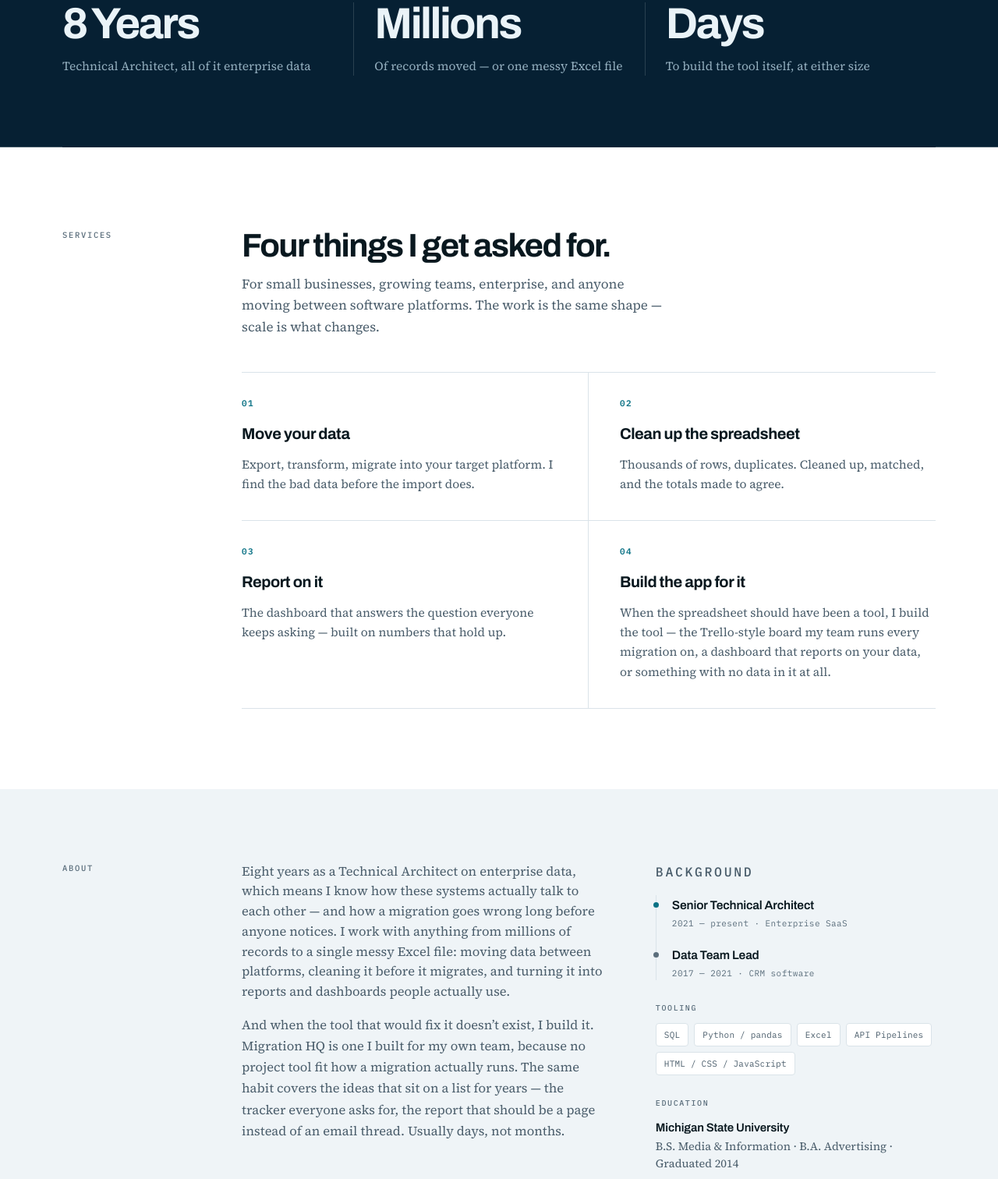
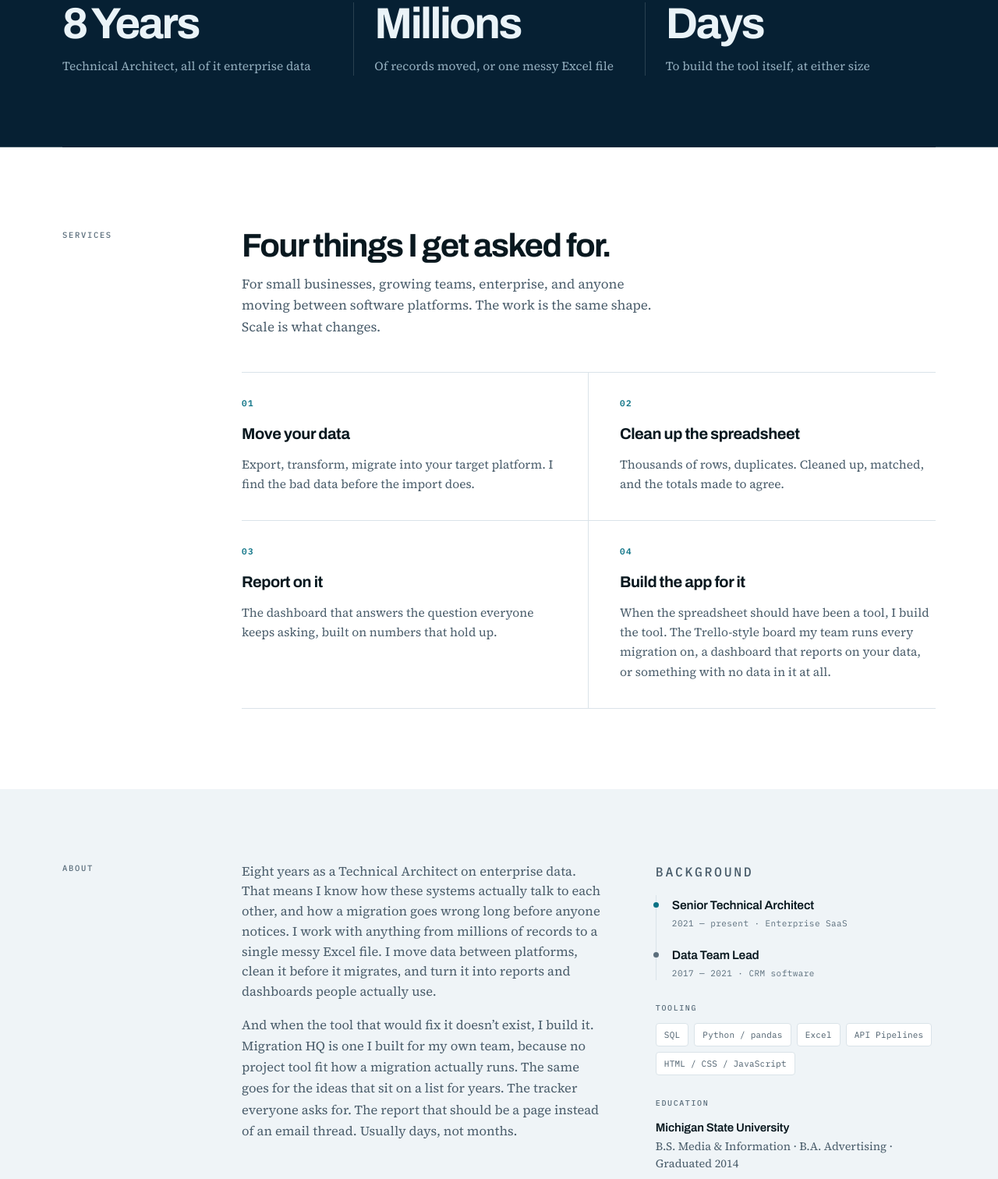
Before and after one commit to cannshan/shanecann-com, a plain HTML site: page index.html in a window 1280 px wide. Shown: the part 728-2240 px from the top of the page at 78% size. Drawn offline with Linux system fonts and the light colour scheme.

Commit message:
Drop the em-dashes and colons from the prose
They are not how Shane writes, so the sentences break instead. Applied
across the page, not only the About paragraph that prompted it:

- About, both paragraphs
- the audience line under Services
- "I know how migrations fail" under Why me
- the Millions caption in the band
- "Report on it" and "Build the app for it" service cards
- the Migration HQ edit-screen caption

The two em-dashes left are date ranges in the Background timeline, where
the dash is doing typographic work rather than carrying a voice.

Fold and overflow unchanged: zero overflow at all four widths, SE +14,
iPhone 14 +16, Pixel +16, Plus +16, Pro Max +28.

Co-Authored-By: Claude Opus 5 <noreply@anthropic.com>

```diff
--- a/index.html
+++ b/index.html
@@ -660,7 +660,7 @@ footer a:hover{color:var(--red);}
     </div>
     <div class="proof-item">
       <b>Millions</b>
-      <span>Of records moved &mdash; or one messy Excel file</span>
+      <span>Of records moved, or one messy Excel file</span>
     </div>
     <div class="proof-item">
       <b>Days</b>
@@ -673,7 +673,7 @@ footer a:hover{color:var(--red);}
     <div class="sec-body">
     <div class="sec-head">
       <h2>Four things I get asked for.</h2>
-      <p>For small businesses, growing teams, enterprise, and anyone moving between software platforms. The work is the same shape &mdash; scale is what changes.</p>
+      <p>For small businesses, growing teams, enterprise, and anyone moving between software platforms. The work is the same shape. Scale is what changes.</p>
     </div>
     <div class="services">
       <div class="svc">
@@ -689,12 +689,12 @@ footer a:hover{color:var(--red);}
       <div class="svc">
         <span class="num">03</span>
         <h3>Report on it</h3>
-        <p>The dashboard that answers the question everyone keeps asking &mdash; built on numbers that hold up.</p>
+        <p>The dashboard that answers the question everyone keeps asking, built on numbers that hold up.</p>
       </div>
       <div class="svc">
         <span class="num">04</span>
         <h3>Build the app for it</h3>
-        <p>When the spreadsheet should have been a tool, I build the tool &mdash; the Trello-style board my team runs every migration on, a dashboard that reports on your data, or something with no data in it at all.</p>
+        <p>When the spreadsheet should have been a tool, I build the tool. The Trello-style board my team runs every migration on, a dashboard that reports on your data, or something with no data in it at all.</p>
       </div>
     </div>
     </div>
@@ -705,8 +705,8 @@ footer a:hover{color:var(--red);}
     <div class="sec-body">
     <div class="profile-grid">
       <div class="profile-col">
-        <p class="about-lead">Eight years as a Technical Architect on enterprise data, which means I know how these systems actually talk to each other &mdash; and how a migration goes wrong long before anyone notices. I work with anything from millions of records to a single messy Excel file: moving data between platforms, cleaning it before it migrates, and turning it into reports and dashboards people actually use.</p>
-        <p>And when the tool that would fix it doesn&rsquo;t exist, I build it. Migration HQ is one I built for my own team, because no project tool fit how a migration actually runs. The same habit covers the ideas that sit on a list for years &mdash; the tracker everyone asks for, the report that should be a page instead of an email thread. Usually days, not months.</p>
+        <p class="about-lead">Eight years as a Technical Architect on enterprise data. That means I know how these systems actually talk to each other, and how a migration goes wrong long before anyone notices. I work with anything from millions of records to a single messy Excel file. I move data between platforms, clean it before it migrates, and turn it into reports and dashboards people actually use.</p>
+        <p>And when the tool that would fix it doesn&rsquo;t exist, I build it. Migration HQ is one I built for my own team, because no project tool fit how a migration actually runs. The same goes for the ideas that sit on a list for years. The tracker everyone asks for. The report that should be a page instead of an email thread. Usually days, not months.</p>
       </div>
       <div class="profile-col" id="background">
         <p class="label">Background</p>
@@ -765,7 +765,7 @@ footer a:hover{color:var(--red);}
             <figure class="fig-slide" data-cap="Every migration project has its own card moving through six phases, each with an owner and the data points that matter.">
               <img src="assets/mhq-board.png" srcset="assets/mhq-board-1090.png 1090w, assets/mhq-board-1635.png 1635w, assets/mhq-board.png 2640w" sizes="(min-width:1200px) 1090px, calc(100vw - 100px)" width="2640" height="1505" alt="Migration HQ kanban board with eight projects spread across Kickoff, Mapping, Test Migration, Closed Migration, Go Live and Post Go Live" loading="lazy">
             </figure>
-            <figure class="fig-slide" data-cap="Open a card to fill in the project &mdash; phase, owners, the four dates, data source and the objects being migrated.">
+            <figure class="fig-slide" data-cap="Open a card to fill in the project. Phase, owners, the four dates, data source and the objects being migrated.">
               <img src="assets/mhq-edit.png" srcset="assets/mhq-edit-671.png 671w, assets/mhq-edit-1007.png 1007w, assets/mhq-edit.png 1342w" sizes="(min-width:900px) 671px, calc(100vw - 100px)" width="1342" height="1490" alt="Edit migration project form with fields for project name, status, engagement manager, developer, owner, phase, mapping signoff, test migration, closed migration and go-live dates, data source, and checkboxes for the objects migrated" loading="lazy">
             </figure>
             <figure class="fig-slide" data-cap="Reporting is built in: counts, projects by data source, filtered to object and date range.">
@@ -801,7 +801,7 @@ footer a:hover{color:var(--red);}
       </div>
       <div class="reason">
         <h3>I know how migrations fail</h3>
-        <p>Technical Architect on enterprise data since 2017. The failure modes are familiar &mdash; source data nobody checked, a mapping nobody signed off, a field that silently truncates &mdash; because I have been the one who had to fix them.</p>
+        <p>Technical Architect on enterprise data since 2017. The failure modes are familiar. Source data nobody checked, a mapping nobody signed off, a field that silently truncates. I have been the one who had to fix all of them.</p>
       </div>
       <div class="reason">
         <h3>I build the tool, not just move the data</h3>
```
Also changed, not shown: portfolio.html (+8 -8 lines).
